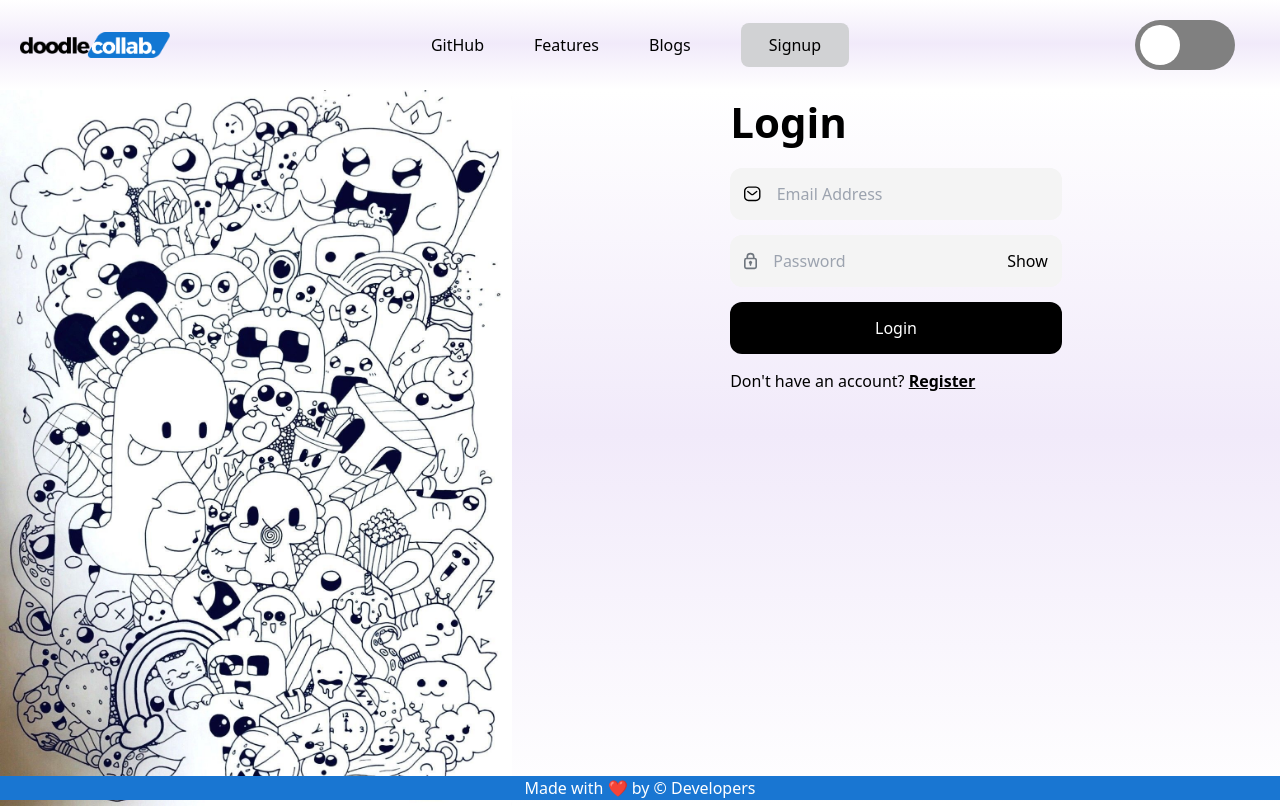
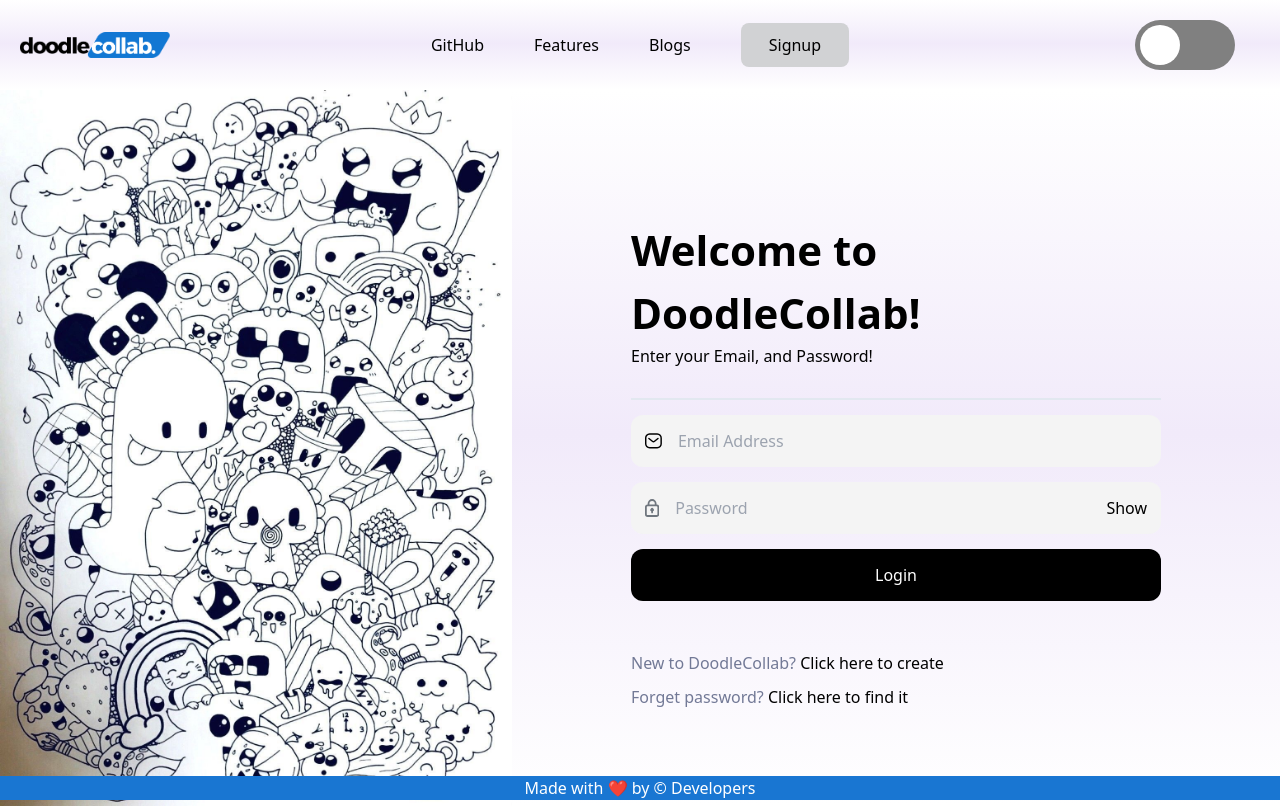
Before and after one commit to WikiPortal/DoodleCollab, a React (Vite) app: page /login in a window 1280 px wide. Built offline with nearby package versions, Linux system fonts and the light colour scheme.

Commit message:
🚀 Improved the Login Page

```diff
--- a/src/pages/Authentication/Login.jsx
+++ b/src/pages/Authentication/Login.jsx
@@ -45,7 +45,9 @@ const Login = () => {
       </div>
       <div className="auth-right">
         <form className="auth-form" onSubmit={onSubmit}>
-          <h1>Login</h1>
+          <h1 className="md:mt-32">Welcome to DoodleCollab!</h1>
+          <p>Enter your Email, and Password!</p>
+          <hr/>
           <div className="auth-textbox">
             <MailIcon className="auth-icon" />
             <input
@@ -81,12 +83,20 @@ const Login = () => {
           <button className="auth-btn" type="submit">
             <p>Login</p>
           </button>
+          <div className="auth-textbox-footer">
           <span>
-            Don't have an account?{" "}
+            New to DoodleCollab?{" "}
             <Link className="auth-link" to="/register">
-              Register
+              Click here to create
             </Link>
           </span>
+          <span>
+            Forget password?{" "}
+            <Link className="auth-link" to="/">
+              Click here to find it
+            </Link>
+          </span>
+          </div>
         </form>
       </div>
     </section>
--- a/src/pages/Authentication/auth.css
+++ b/src/pages/Authentication/auth.css
@@ -48,7 +48,7 @@
 
 .auth-form hr {
   border-top: 2px solid #e2e8f0;
-  margin: 15px 0 15px 0;
+  margin: 30px 0 15px 0;
 }
 
 .auth-textbox {
@@ -101,8 +101,12 @@
 }
 
 .auth-link {
-  font-weight: 600;
+  font-weight: 500;
+  color: #000;
+}
+.auth-link:hover {
   text-decoration: underline;
+  cursor: pointer;
 }
 .auth-btn {
   font-size: 16px;
@@ -117,3 +121,15 @@
   justify-content: center;
   margin: 15px 0 15px 0;
 }
+
+.auth-textbox-footer{
+  display: flex;
+  flex-direction: column;
+  gap: 10px;
+  margin-top: 50px;
+}
+
+.auth-textbox-footer span{
+  font-weight: 500;
+  color: #727996;
+}
```
